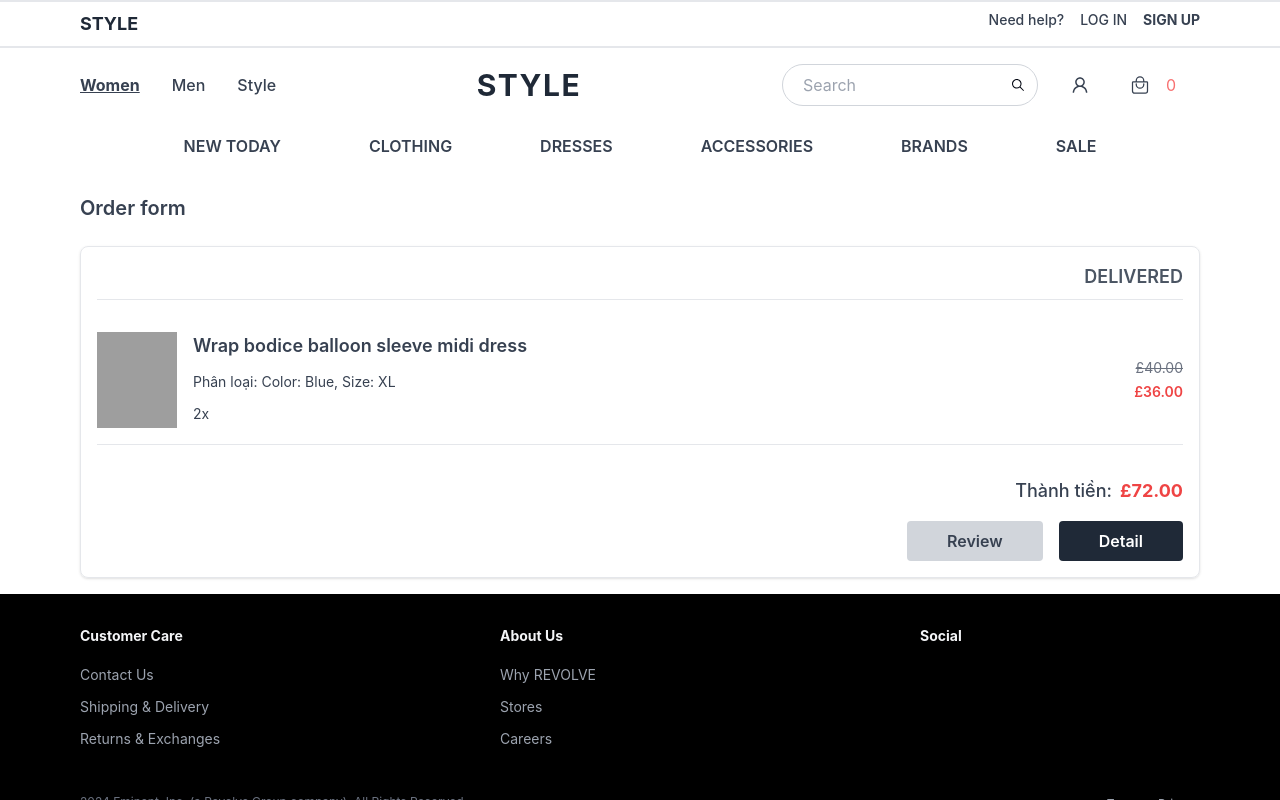
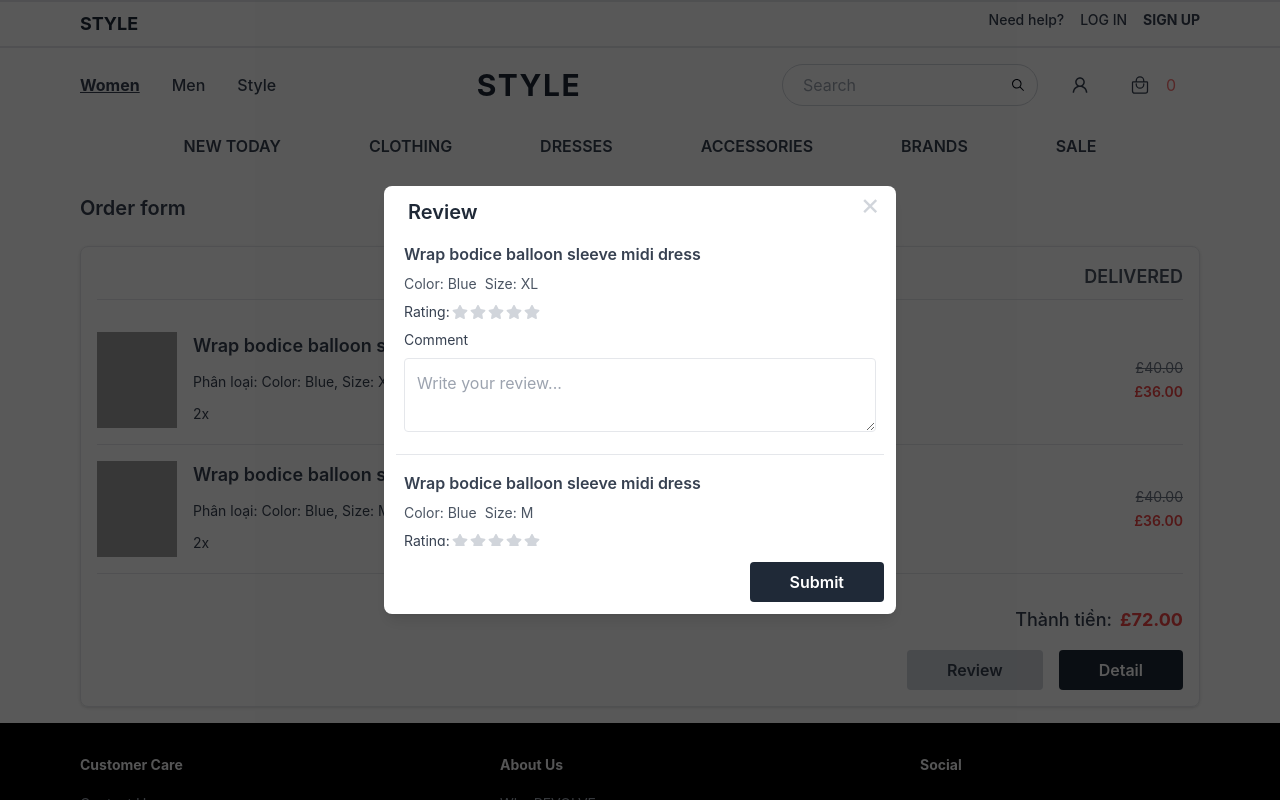
Before and after one commit to qdatn/StylistProject_Frontend, a React (Vite) app: page /order in a window 1280 px wide. Both pictures are taken after a click on the button "Review". Shown: the top 800 px of the page. Built offline with nearby package versions, Linux system fonts and the light colour scheme; no server answers; grey boxes are pictures that could not be loaded.

Commit message:
component ReviewItem and OrderReview

```diff
--- /dev/null
+++ b/src/components/OrderReview.tsx
@@ -0,0 +1,69 @@
+import React from 'react';
+import { Order } from '@src/types/Order';
+import ReviewItem from './ReviewItem';
+
+interface OrderReviewFormProps {
+  order: Order;
+  onClose: () => void;
+}
+
+const OrderReviewForm: React.FC<OrderReviewFormProps> = ({ order, onClose }) => {
+  // Close the form when clicking outside of it
+  const handleOverlayClick = (event: React.MouseEvent<HTMLDivElement, MouseEvent>) => {
+    if (event.target === event.currentTarget) {
+      onClose();
+    }
+  };
+
+  return (
+    <div
+      className="fixed inset-0 flex items-center justify-center bg-black bg-opacity-30"
+      onClick={handleOverlayClick}
+    >
+      <div className="bg-white p-3 rounded-lg shadow-lg w-full max-w-lg relative">
+        <div className=' font-semibold text-xl text-gray-800 pl-3'>Review</div>
+        <button
+          className="absolute top-0 right-4 text-gray-300 hover:text-gray-800 text-3xl"
+          onClick={onClose}
+        >
+          &times;
+        </button>
+
+        {/* Scrollable container for items */}
+        <div
+          className="overflow-y-auto max-h-80"  // Thêm margin-top thay vì padding-top
+          style={{
+            scrollbarWidth: 'thin', /* Firefox */
+            scrollbarColor: '#888 #f1f1f1', /* Firefox */
+          }}
+        >
+          {/* For Chrome, Safari */}
+          <style>
+            {`
+              .overflow-y-auto::-webkit-scrollbar {
+                width: 8px;
+              }
+              .overflow-y-auto::-webkit-scrollbar-thumb {
+                background-color: #888;
+                border-radius: 4px;
+              }
+              .overflow-y-auto::-webkit-scrollbar-track {
+                background-color: #f1f1f1;
+              }
+            `}
+          </style>
+          {order.order_items.map(item => (
+            <ReviewItem key={item.product_id} item={item} />
+          ))}
+        </div>
+
+        {/* Submit & Cancel Buttons */}
+        <div className="flex justify-end mt-4 gap-4">
+          <button className="bg-gray-800 text-white px-10 py-2 rounded font-semibold">Submit</button>
+        </div>
+      </div>
+    </div>
+  );
+};
+
+export default OrderReviewForm;
--- a/src/components/Ordertracking.tsx
+++ b/src/components/Ordertracking.tsx
@@ -1,13 +1,16 @@
 // components/Ordertracking.tsx
-import React from 'react';
+import React, { useState } from 'react';
 import OrderItem from '@components/OrderItem';
 import { Order } from '@src/types/Order';
+import OrderReviewForm from './OrderReview';
 
 interface OrdertrackingProps {
   order: Order;
 }
 
 const Ordertracking: React.FC<OrdertrackingProps> = ({ order }) => {
+  const [isReviewFormOpen, setIsReviewFormOpen] = useState(false);
+
   return (
     <div className="order-tracking border p-4 mb-4 rounded-lg shadow text-gray-700">
       {/* Trạng thái đơn hàng */}
@@ -30,9 +33,21 @@ const Ordertracking: React.FC<OrdertrackingProps> = ({ order }) => {
 
       {/* Nút hành động */}
       <div className="order-actions mt-4 flex justify-end gap-4">
-        <button className="bg-gray-300 px-10 py-2 rounded font-semibold">Review</button>
+        <button
+          className="bg-gray-300 px-10 py-2 rounded font-semibold"
+          onClick={() => setIsReviewFormOpen(true)}
+        >
+          Review
+        </button>
         <button className="bg-gray-800 text-white px-10 py-2 rounded font-semibold">Detail</button>
       </div>
+
+      {/* Modal Overlay for Review Form */}
+      {isReviewFormOpen && (
+        <div className="fixed inset-0 bg-black bg-opacity-50 flex items-center justify-center z-50">
+          <OrderReviewForm order={order} onClose={() => setIsReviewFormOpen(false)} />
+        </div>
+      )}
     </div>
   );
 };
--- /dev/null
+++ b/src/components/ReviewItem.tsx
@@ -0,0 +1,56 @@
+// components/ReviewItem.tsx
+import React, { useState } from 'react';
+import { OrderItem } from '@src/types/OrderItem';
+import { FaStar } from 'react-icons/fa';
+
+interface ReviewItemProps {
+  item: OrderItem;
+}
+
+const ReviewItem: React.FC<ReviewItemProps> = ({ item }) => {
+  const [rating, setRating] = useState(0);
+  const [comment, setComment] = useState('');
+
+  return (
+    <div className="review-item border-b py-4 pr-2 pl-2">
+      {/* Tên sản phẩm */}
+      <h4 className="font-semibold mb-2">{item.product_name}</h4>
+
+      {/* Attributes (e.g., color, size) */}
+      <div className="text-sm text-gray-600 mb-2">
+        {item.attributes.map(attr => (
+          <span key={attr.key} className="mr-2">
+            {attr.key}: {attr.value}
+          </span>
+        ))}
+      </div>
+
+      {/* Rating System */}
+      <div className="rating mb-2 flex flex-row items-center gap-0.5">
+        <span className="text-sm">Rating:</span>
+        {[...Array(5)].map((_, index) => (
+          <span
+            key={index}
+            className={`cursor-pointer ${index < rating ? 'text-yellow-500' : 'text-gray-300'}`}
+            onClick={() => setRating(index + 1)}
+          >
+          <FaStar />
+          </span>
+        ))}
+      </div>
+
+      {/* Comment Field */}
+      <div >
+        <label className="block text-sm mb-2">Comment</label>
+        <textarea
+          className="w-full p-3 border rounded"
+          value={comment}
+          onChange={(e) => setComment(e.target.value)}
+          placeholder="Write your review..."
+        />
+      </div>
+    </div>
+  );
+};
+
+export default ReviewItem;
--- a/src/types/Order.ts
+++ b/src/types/Order.ts
@@ -30,7 +30,20 @@ const mockOrders: Order[] = [
           { key: "Size", value: "XL" }
         ],
         imageUrl: "/path/to/image.jpg"
-      }
+      },
+      {
+        product_id: "64b123a5f0f6d4e123456781",
+        product_name: "Wrap bodice balloon sleeve midi dress",
+        orderitem_quantity: 2,
+        note: "Gói quà",
+        purchased_price: 40.00,
+        discounted_price: 36.00,
+        attributes: [
+          { key: "Color", value: "Blue" },
+          { key: "Size", value: "M" }
+        ],
+        imageUrl: "/path/to/image.jpg"
+      },
     ],
     status: "delivered",
     discount: "SUMMER20",
```
